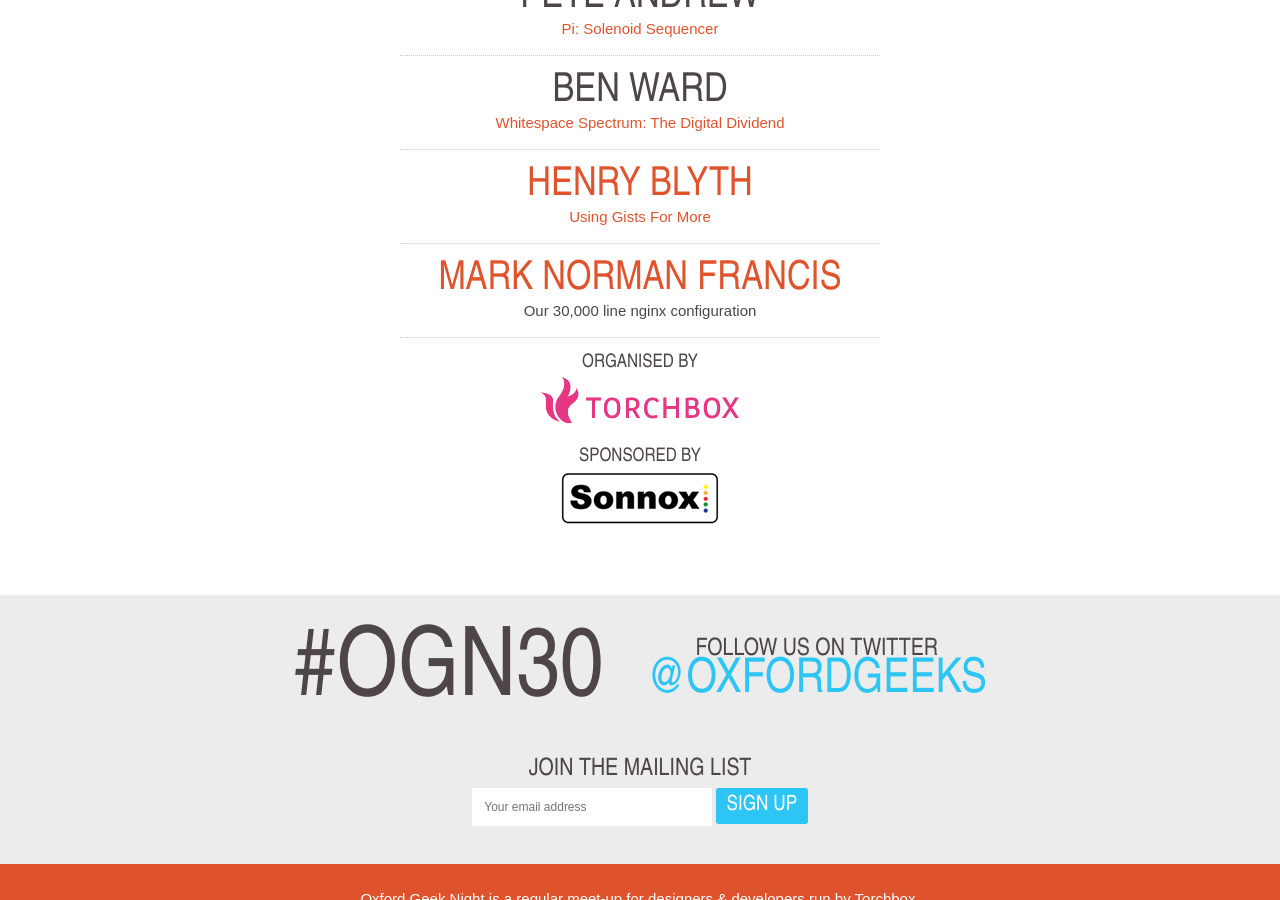
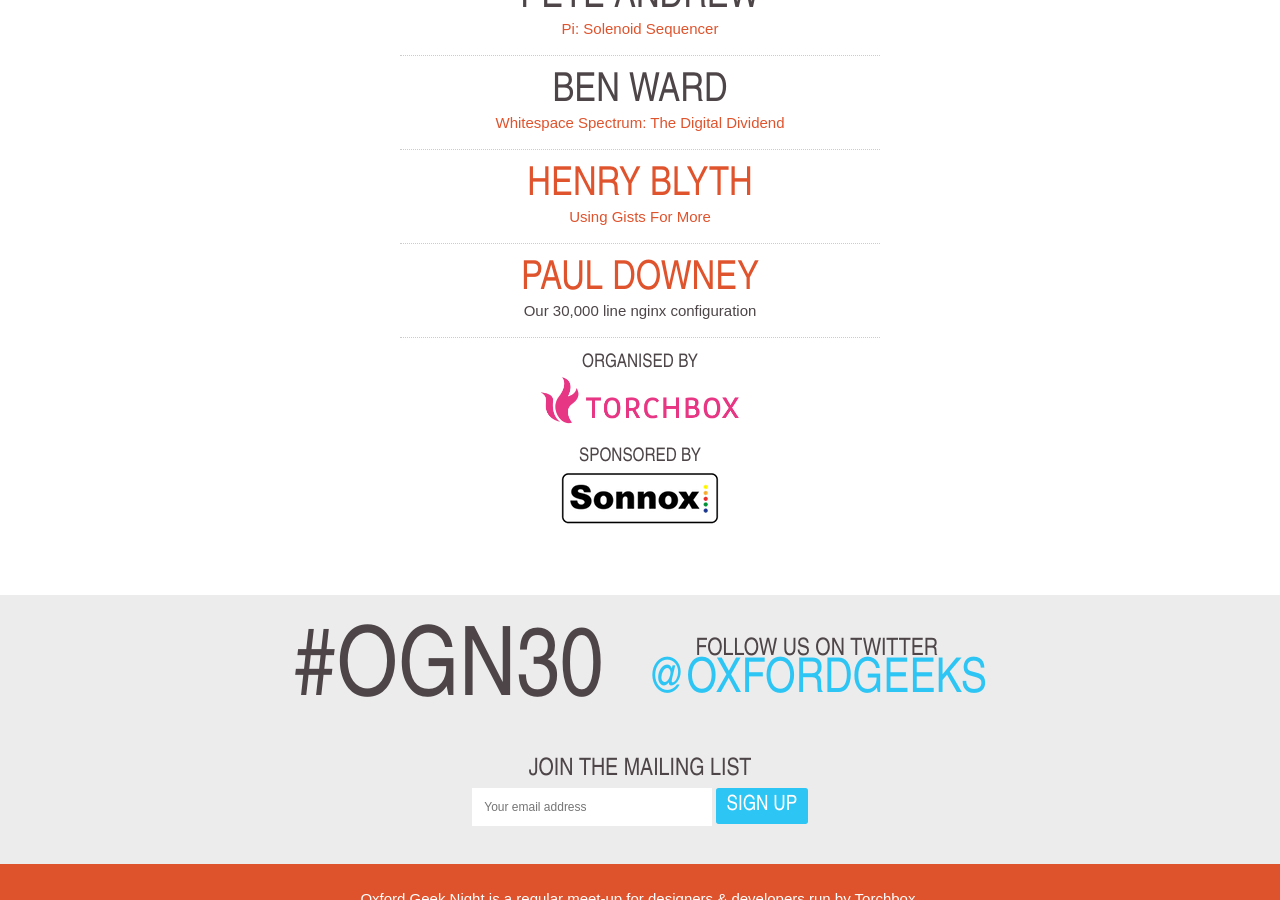
Before and after one commit to torchbox/ogn, a Jekyll site: the page built from _posts/2013-03-13-ogn30.markdown, in a window 1280 px wide and 900 px high, scrolled down 899 px. Built offline with Jekyll 4.4.1, drawn with Linux system fonts in a browser that asks for light colours; nearby versions of some CDN libraries; Markdown is read by kramdown in place of the engine named in the settings.

Commit message:
Update _posts/2013-03-13-ogn30.markdown

```diff
--- a/_posts/2013-03-13-ogn30.markdown
+++ b/_posts/2013-03-13-ogn30.markdown
@@ -58,7 +58,7 @@
     <p><a href="http://github.com/henrahmagix/gistdeck-your-css">Using Gists For More</a></p>
   </li>
   <li itemprop="performer" itemscope="itemscope" itemtype="http://schema.org/Person">
-    <h2 itemprop="name"><a href="http://marknormanfrancis.com/">Mark Norman Francis</a></h2>
+    <h2 itemprop="name"><a href="http://whatfettle.com">Paul Downey</a></h2>
     <p>Our 30,000 line nginx configuration</p>
   </li>
 </ul>
```
